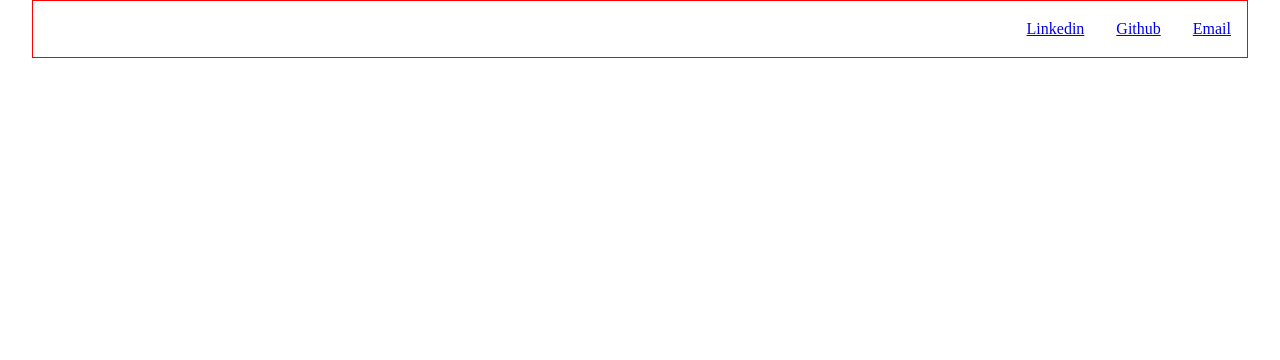
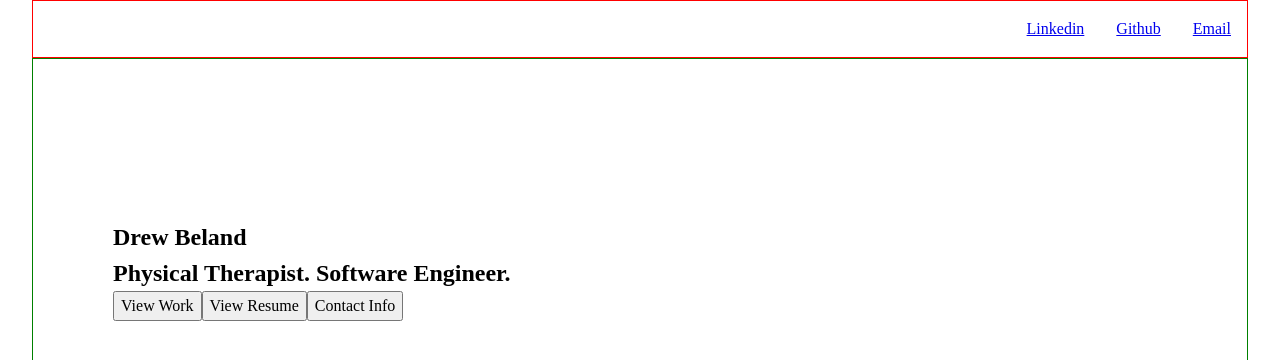
Before and after one commit to drebel/first-portfolio, a React (Vite) app: page / in a window 1280 px wide. Shown: the top 360 px of the page. Built offline with nearby package versions, Linux system fonts and the light colour scheme.

Commit message:
rough hero

```diff
--- a/src/App.css
+++ b/src/App.css
@@ -17,3 +17,8 @@
 .header--li{
   margin: 1rem;
 }
+
+.hero{
+  padding: 10rem 5rem;
+  border: 1px green solid;
+}
--- a/src/App.jsx
+++ b/src/App.jsx
@@ -1,11 +1,13 @@
 import './App.css'
 import Header from './components/Header.jsx'
+import Hero from './components/Hero.jsx'
 
 function App() {
 
   return (
     <>
       <Header />
+      <Hero />
       {/* <Hero />
       <Work />
       <Contact />
--- a/src/components/Header.jsx
+++ b/src/components/Header.jsx
@@ -1,7 +1,6 @@
 export default function Header(){
 
     return (
-        <>
         <header className="header">
             <ul className="header--ul">
                 <li className="header--li"><a className="icon" title="Linkedin" href="https://www.linkedin.com/in/drewbeland/">Linkedin</a></li>
@@ -9,6 +8,5 @@ export default function Header(){
                 <li className="header--li"><a className="icon" title="Send Email" href="mailto:drewbeland.dpt@gmail.com">Email</a></li>
             </ul>
         </header>
-        </>
     )
 }
--- /dev/null
+++ b/src/components/Hero.jsx
@@ -0,0 +1,13 @@
+
+export default function Hero(){
+
+    return (
+        <section className="hero">
+            <h1>Drew Beland</h1>
+            <h2>Physical Therapist. Software Engineer.</h2>
+            <button>View Work</button>
+            <button>View Resume</button>
+            <button>Contact Info</button>
+        </section>
+    )
+}
```
Lines whose indentation alone changed are shown as unchanged.
